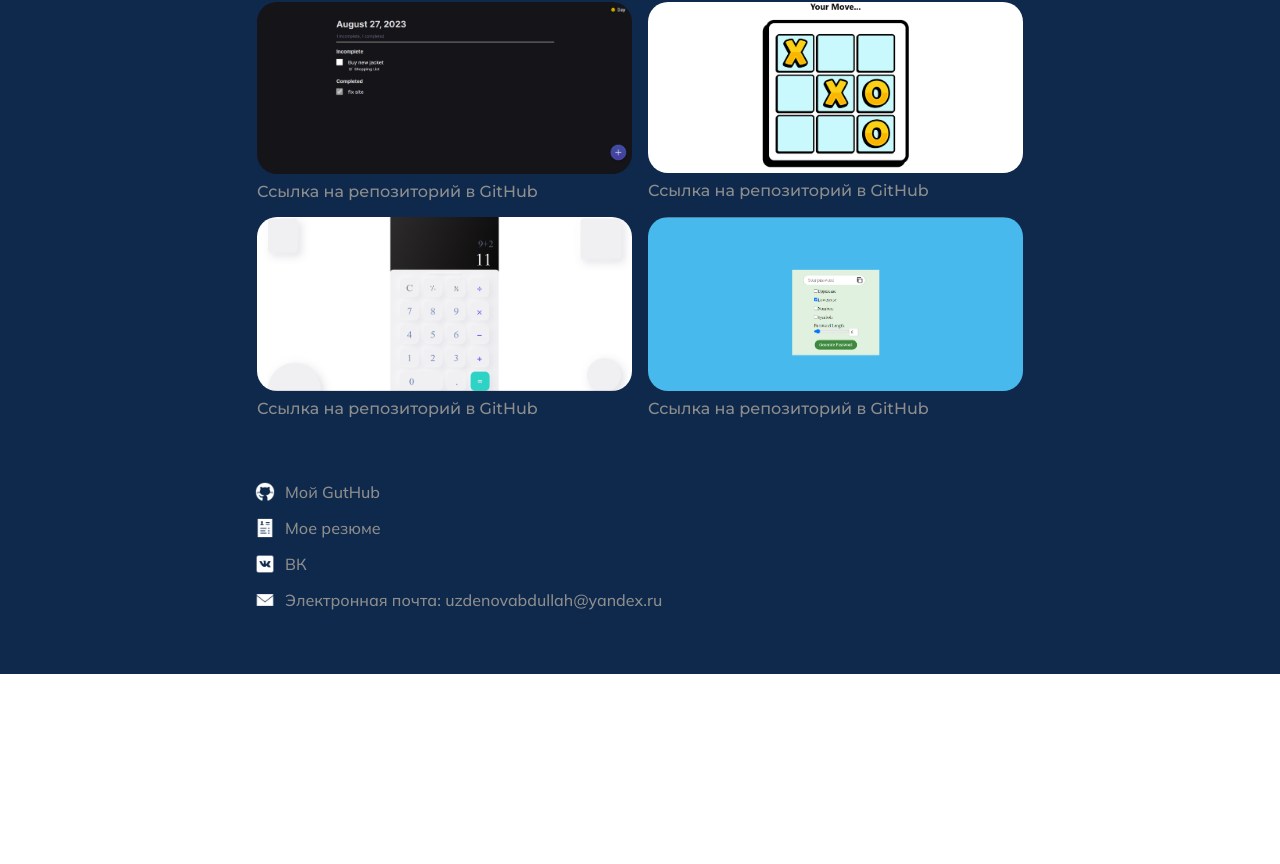
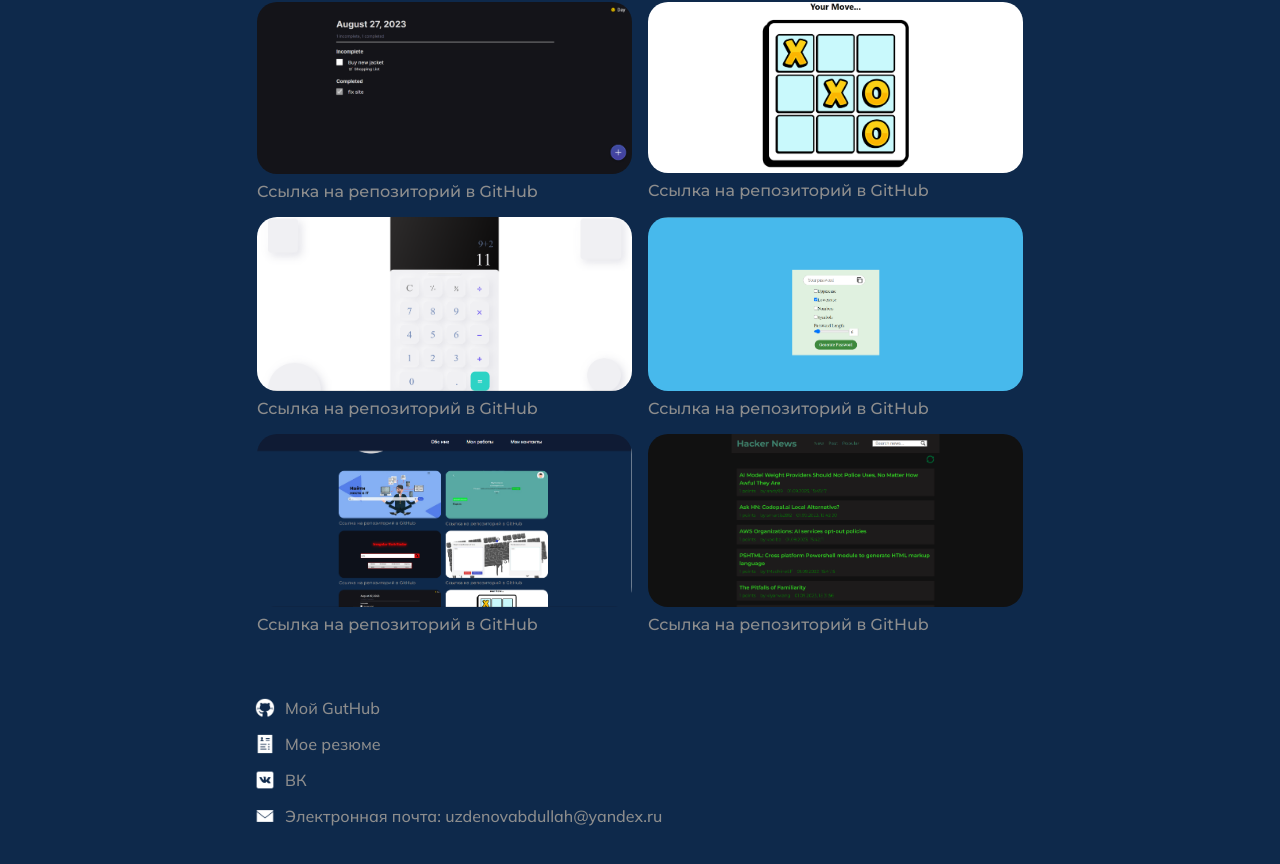
Before and after one commit to uzdenovabdullakh/MyPortfolioSite, a React (Create React App) app: page / in a window 1280 px wide. Shown: the part 921-1785 px from the top of the page. Before the commit the page ends 1595 px from the top, so only its background shows below. Built offline with nearby package versions, Linux system fonts and the light colour scheme; no server answers.

Commit message:
add new works

```diff
--- a/src/components/MyWorks.js
+++ b/src/components/MyWorks.js
@@ -68,6 +68,22 @@ function MyWorks() {
             <Link to="https://github.com/uzdenovabdullakh/password-generator" target='blank'>Ссылка на репозиторий в GitHub</Link>
           </div>
       </div>
+      <div className="work">
+          <div className="work__image">
+            <img src={window.location.origin + '/static/myportfolio.png'} alt="" />
+          </div>
+          <div className="work__link">
+            <Link to="https://github.com/uzdenovabdullakh/MyPortfolioSite" target='blank'>Ссылка на репозиторий в GitHub</Link>
+          </div>
+      </div>
+      <div className="work">
+          <div className="work__image">
+            <img src={window.location.origin + '/static/hacker-news.png'} alt="" />
+          </div>
+          <div className="work__link">
+            <Link to="https://github.com/uzdenovabdullakh/Hacker-News" target='blank'>Ссылка на репозиторий в GitHub</Link>
+          </div>
+      </div>
     </div>
   );
 }
```
